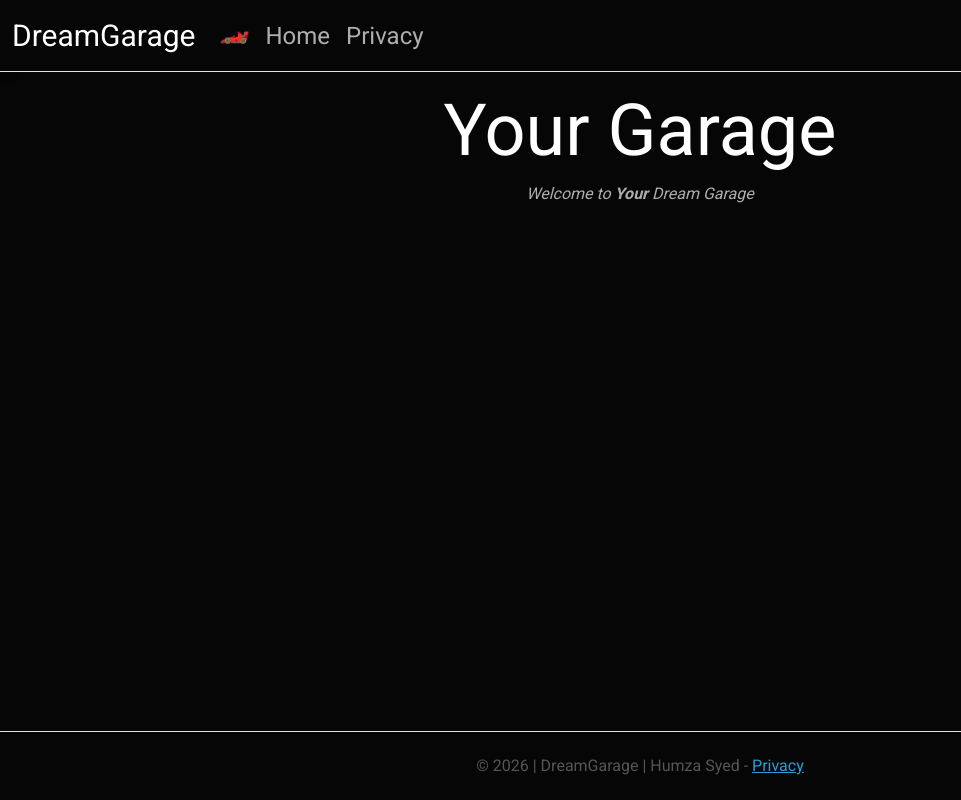
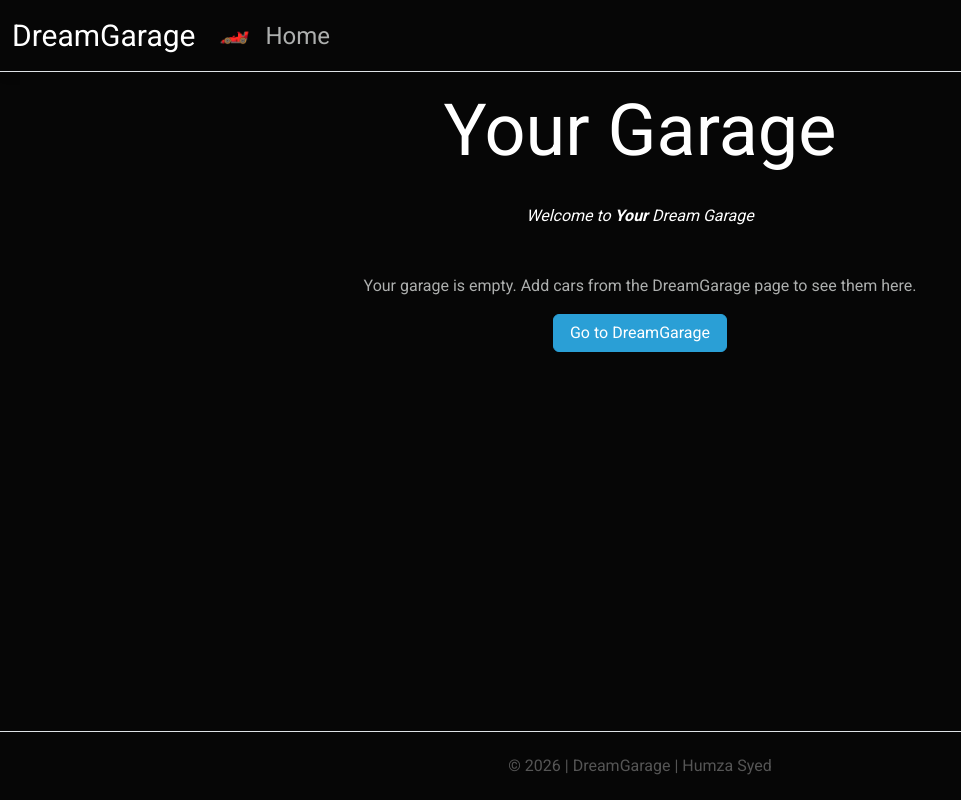
Before and after one commit to humzas0410/DreamGarage-Week10, an ASP.NET Core app: page /Garage/Cars in a window 1280 px wide. Shown: the whole page, without its empty margins (0-961 px from the left). Run offline with ASP.NET Core 8, Linux system fonts and the light colour scheme; data comes from the database, SQL or seed files in the repository; style sheets or scripts are compiled from the project's sources; some libraries are stand-ins or nearby versions.

Commit message:
1. Garage/Cars empty list gives message. 2. Removed all instances of Privacy page. 3. Added a DeleteReview action.

```diff
--- a/Controllers/GarageController.cs
+++ b/Controllers/GarageController.cs
@@ -21,7 +21,7 @@ public class GarageController : Controller
     }
     public IActionResult Cars()
     {
-        return View(_context.Cars.ToList());
+        return View(new List<Car>());
     }
     public IActionResult Details(int id)
     {
@@ -82,6 +82,23 @@ public class GarageController : Controller
         await _context.SaveChangesAsync();
 
         return RedirectToAction(nameof(Details), new { id = car.Id });
+    }
+
+    [HttpPost]
+    [ValidateAntiForgeryToken]
+    public async Task<IActionResult> DeleteReview(int id, int carId)
+    {
+        var review = await _context.CarReviews
+            .FirstOrDefaultAsync(review => review.Id == id && review.CarId == carId);
+        if (review == null)
+        {
+            return NotFound();
+        }
+
+        _context.CarReviews.Remove(review);
+        await _context.SaveChangesAsync();
+
+        return RedirectToAction(nameof(Details), new { id = carId });
     }
 
     private async Task<SelectList> GetCarsSelectListAsync(int? selectedCarId)
--- a/Controllers/HomeController.cs
+++ b/Controllers/HomeController.cs
@@ -20,11 +20,6 @@ public class HomeController : Controller
         return View(featured);
     }
 
-    public IActionResult Privacy()
-    {
-        return View();
-    }
-
     [ResponseCache(Duration = 0, Location = ResponseCacheLocation.None, NoStore = true)]
     public IActionResult Error()
     {
--- a/Views/Garage/Cars.cshtml
+++ b/Views/Garage/Cars.cshtml
@@ -1,9 +1,31 @@
+@model List<Car>
 @{
     ViewData["Title"] = "Personal Garage";
 }
 <header>
 <div class="text-center">
     <h2 class="display-2"><strong>Your Garage</strong></h2>
-    <p><em>Welcome to <strong>Your</strong> Dream Garage</em></p>
+    <br>
+    <h6><em>Welcome to <strong>Your</strong> Dream Garage</em></h6>
 </div>
 </header>
+
+@if (!Model.Any())
+{
+    <div class="text-center mt-5">
+    <p class="text-center">Your garage is empty. Add cars from the DreamGarage page to see them here.</p>
+    <a href="/Garage" class="btn btn-primary">Go to DreamGarage</a>
+    </div>
+}
+
+else
+{
+    <div class="row row-cols-1 row-cols-md-3 g-4 justify-content-center">
+        @foreach (var car in Model)
+        {
+            <div class="col">
+                <partial name="_CarCard" model="car" />
+            </div>
+        }
+    </div>
+}
--- a/Views/Garage/Details.cshtml
+++ b/Views/Garage/Details.cshtml
@@ -65,6 +65,11 @@
                     <h5 class="card-title">@review.Rating / 5</h5>
                     <h6 class="card-subtitle mb-2 text-muted">@review.ReviewerName</h6>
                     <p class="card-text">@review.Comment</p>
+                    <form asp-action="DeleteReview" method="post">
+                        <input type="hidden" name="id" value="@review.Id" />
+                        <input type="hidden" name="carId" value="@Model.Id" />
+                        <button type="submit" class="btn btn-sm btn-danger">Delete Review</button>
+                    </form>
                 </div>
             </div>
         </div>
--- a/Views/Garage/Index.cshtml
+++ b/Views/Garage/Index.cshtml
@@ -5,7 +5,7 @@
 <header>
 <div class="text-center">
     <h2 class="display-2">The DreamGarage</h2>
-    <p><em>Welcome to The DreamGarage! The best place to find your dream cars.</em></p>
+    <h6><em>Welcome to The DreamGarage! The best place to find your dream cars.</em></h6>
 </div>
 </header>
 
@@ -21,5 +21,5 @@
     }
 </div>
 @section Scripts {
-    <script src="https://jgrissom.github.io/dotnet-web-dev/week-09/homework-checks.js"></script>
+    <script src="https://jgrissom.github.io/dotnet-web-dev/week-10/homework-checks.js"></script>
 }
--- a/Views/Home/Index.cshtml
+++ b/Views/Home/Index.cshtml
@@ -18,5 +18,5 @@
     </div>
 </div>
 @section Scripts {
-    <script src="https://jgrissom.github.io/dotnet-web-dev/week-09/homework-checks.js"></script>
+    <script src="https://jgrissom.github.io/dotnet-web-dev/week-10/homework-checks.js"></script>
 }
--- a/Views/Home/Privacy.cshtml
+++ /dev/null
@@ -1,6 +0,0 @@
-@{
-    ViewData["Title"] = "Privacy Policy";
-}
-<h1>@ViewData["Title"]</h1>
-
-<p>Use this page to detail your site's privacy policy.</p>
--- a/Views/Shared/_Layout.cshtml
+++ b/Views/Shared/_Layout.cshtml
@@ -26,9 +26,6 @@
                         <li class="nav-item">
                             <a class="nav-link text-dark" asp-area="" asp-controller="Home" asp-action="Index">Home</a>
                         </li>
-                        <li class="nav-item">
-                            <a class="nav-link text-dark" asp-area="" asp-controller="Home" asp-action="Privacy">Privacy</a>
-                        </li>
                     </ul>
                 </div>
             </div>
@@ -42,7 +39,7 @@
 
     <footer class="border-top footer text-muted text-center py-1">
         <div class="container">
-            &copy; 2026 | DreamGarage | Humza Syed - <a asp-area="" asp-controller="Home" asp-action="Privacy">Privacy</a>
+            &copy; 2026 | DreamGarage | Humza Syed
         </div>
     </footer>
     <script src="~/lib/jquery/dist/jquery.min.js"></script>
```
